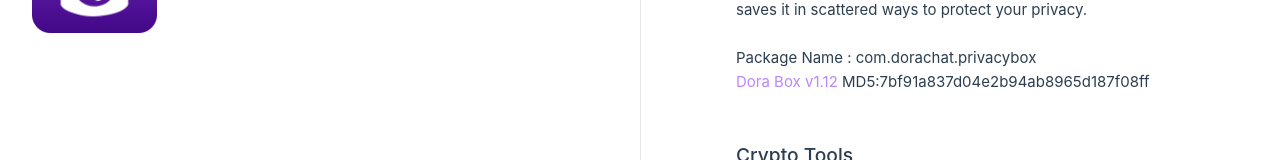
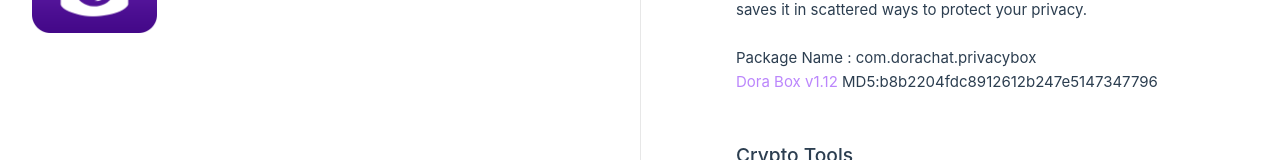
Before and after one commit to dora4/dorabox-vue, a Vue app: page / in a window 1280 px wide. Shown: the part 430-590 px from the top of the page. Built offline with nearby package versions, Linux system fonts and the light colour scheme.

Commit message:
更新补丁版本包

```diff
--- a/src/components/TheWelcome.vue
+++ b/src/components/TheWelcome.vue
@@ -38,7 +38,7 @@ Privacy is a basic right that everyone should be respected and protected. Howeve
      <p>Package Name : com.dorachat.privacybox</p>
      <p>
         <a href="https://dorachat.oss-cn-hongkong.aliyuncs.com/Dora_Box_1.12.apk">Dora Box v1.12</a>
-        MD5:7bf91a837d04e2b94ab8965d187f08ff
+        MD5:b8b2204fdc8912612b247e5147347796
      </p>
     <br />
   </WelcomeItem>
```
